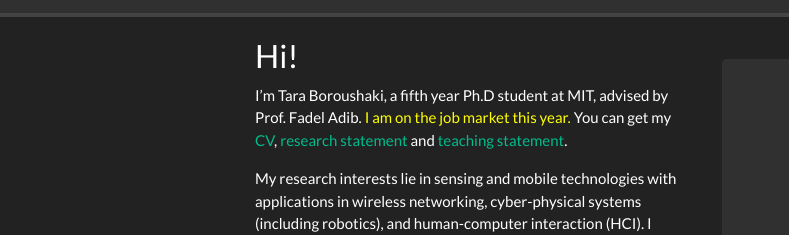
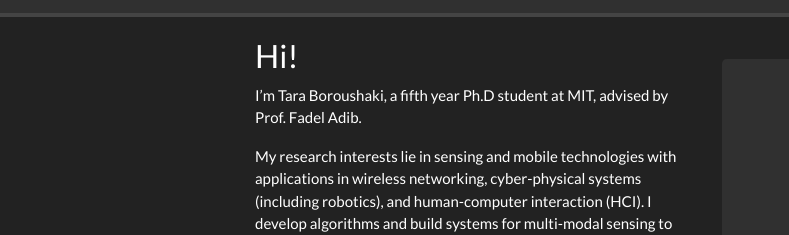
Before and after one commit to TaraBrshk/Web, a plain HTML site: page index.html in a window 1280 px wide. Shown: the part 59-294 px from the top of the page, 0-789 px from the left. Drawn offline with Linux system fonts and the light colour scheme; some icons are missing.

Commit message:
Update index.html

```diff
--- a/index.html
+++ b/index.html
@@ -74,7 +74,7 @@
           <div id="homeid" class="col-sm-7 col-xs-12">
 	<h3 id="hi">Hi!</h3>
 
-<p>I’m Tara Boroushaki, a fifth year Ph.D student at MIT, advised by Prof. Fadel Adib. <span style="color: yellow;">I am on the job market this year.</span> You can get my <a href="https://tarabrshk.github.io/Web/papers/cv.pdf" target="_blank">CV</a>,  <a href="https://tarabrshk.github.io/Web/papers/Tara_Research_Statement_V5.pdf" target="_blank">research statement</a>  and <a href="https://tarabrshk.github.io/Web/papers/Tara_Teaching_Statement.pdf" target="_blank">teaching statement</a>. </p>
+<p>I’m Tara Boroushaki, a fifth year Ph.D student at MIT, advised by Prof. Fadel Adib. </p>
 
 <p>My research interests lie in sensing and mobile technologies with applications in wireless networking, cyber-physical systems (including robotics), and human-computer interaction (HCI). I develop algorithms and build systems for multi-modal sensing to connect, perceive, and interact with the environment in novel ways to enable more efficient, more robust, and more capable mobile, cyber-physical, and cyber-human systems. </p>
 
```
